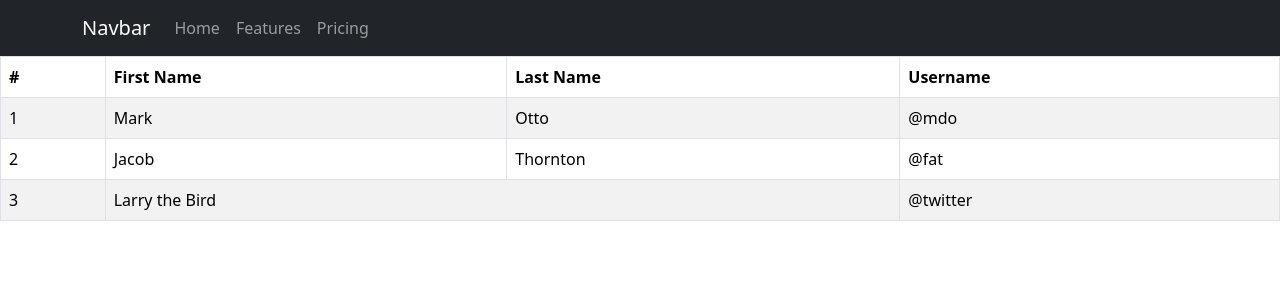
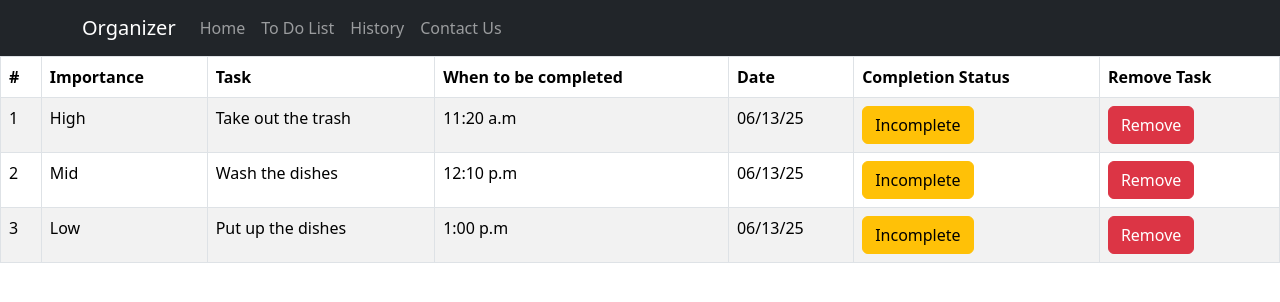
Before and after one commit to KameronHandy/Project3, a React (Create React App) app: page / in a window 1280 px wide. Shown: the top 302 px of the page. Built offline with nearby package versions, Linux system fonts and the light colour scheme.

Commit message:
working on button functionality

```diff
--- a/src/App.js
+++ b/src/App.js
@@ -8,9 +8,9 @@ function App() {
 
   const [chores , setChores] = useState ([
 
-    {id : 1 , MostImportant: "Take out the trash", Time:"When you want it to be completed"},
-    {id : 2, SemiImportant: "Wash the dishes" , Time:"When you want it to be completed"},
-    {id : 3, LeastImportant: "Put up the dishes", Time:"When you want it to be completed"}
+    {id : 1 , Importance: "High", task: "Take out the trash", Time: "11:20 a.m",Date: "06/13/25"},
+    {id : 2, Importance: "Mid",  task: "Wash the dishes" , Time:"12:10 p.m",Date: "06/13/25"},
+    {id : 3, Importance: "Low", task: "Put up the dishes", Time:"1:00 p.m", Date: "06/13/25"}
 
   ]) ;
 
--- a/src/Component/Header.jsx
+++ b/src/Component/Header.jsx
@@ -8,11 +8,12 @@ function ColorSchemesExample() {
     <>
       <Navbar bg="dark" data-bs-theme="dark">
         <Container>
-          <Navbar.Brand href="#home">Navbar</Navbar.Brand>
+          <Navbar.Brand href="#home">Organizer</Navbar.Brand>
           <Nav className="me-auto">
             <Nav.Link href="#home">Home</Nav.Link>
-            <Nav.Link href="#features">Features</Nav.Link>
-            <Nav.Link href="#pricing">Pricing</Nav.Link>
+            <Nav.Link href="#features">To Do List</Nav.Link>
+            <Nav.Link href="#pricing">History</Nav.Link>
+            <Nav.Link href="#pricing">Contact Us</Nav.Link>
           </Nav>
         </Container>
       </Navbar>
--- a/src/Component/ToDoList.jsx
+++ b/src/Component/ToDoList.jsx
@@ -1,36 +1,51 @@
 import React from 'react'
 import Table from 'react-bootstrap/Table';
+import Button from 'react-bootstrap/Button';
 
 export default function ToDoList({chores, setChores}) {
-    console.log(chores)
-  return (
+    console.log(chores.id)
+
+    function buttonChange(event, choresid){
+        console.log(event)
+        console.log(chores.id)
+    }
+
+    function removeTask(event, choresid){
+        console.log(event)
+        console.log(chores.id)
+        const Updatess = chores.filter(chore=>chore.id!==choresid)
+        setChores=(Updatess)
+
+
+    }
+
+
+    return (
         <Table striped bordered hover>
           <thead>
             <tr>
               <th>#</th>
-              <th>First Name</th>
-              <th>Last Name</th>
-              <th>Username</th>
+              <th>Importance</th>
+              <th>Task</th>
+              <th>When to be completed</th>
+              <th>Date</th>
+              <th>Completion Status</th>
+              <th>Remove Task</th>
             </tr>
           </thead>
           <tbody>
-            <tr>
-              <td>1</td>
-              <td>Mark</td>
-              <td>Otto</td>
-              <td>@mdo</td>
-            </tr>
-            <tr>
-              <td>2</td>
-              <td>Jacob</td>
-              <td>Thornton</td>
-              <td>@fat</td>
-            </tr>
-            <tr>
-              <td>3</td>
-              <td colSpan={2}>Larry the Bird</td>
-              <td>@twitter</td>
-            </tr>
+            {chores.map((chore,index)=>(
+                <tr>
+                    <td>{index+1}</td>
+                    <td>{chore.Importance}</td>
+                    <td>{chore.task}</td>
+                    <td>{chore.Time}</td>
+                    <td>{chore.Date}</td>
+                    <td><Button variant="warning"  onClick= {(event) =>buttonChange(event,chore.id)}> Incomplete</Button></td>
+                    <td><Button variant="danger" onClick={(event) =>removeTask(event,chores.id)}>Remove</Button></td>
+                </tr>
+            ))}
+
           </tbody>
         </Table>
       );
```
Also changed, not shown: 1 other file (tests, documents, lock files or other folders).
